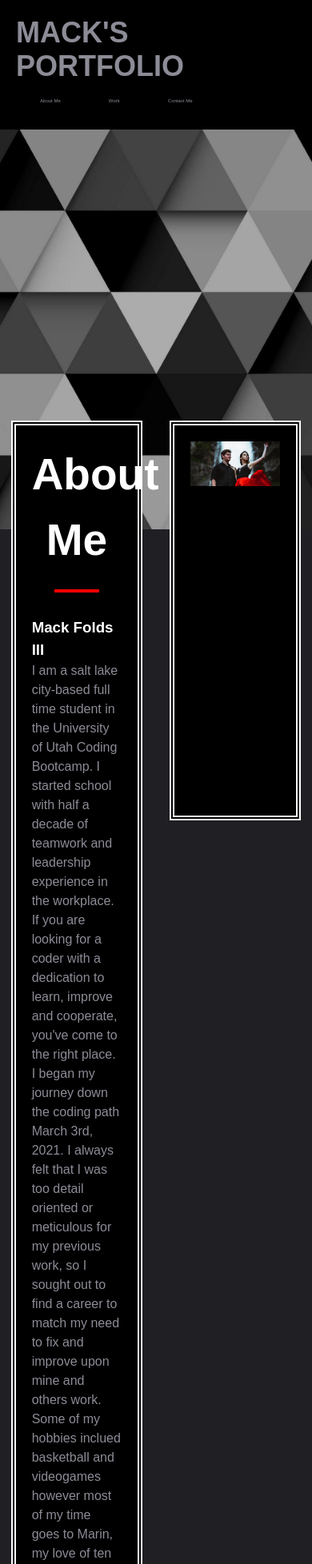
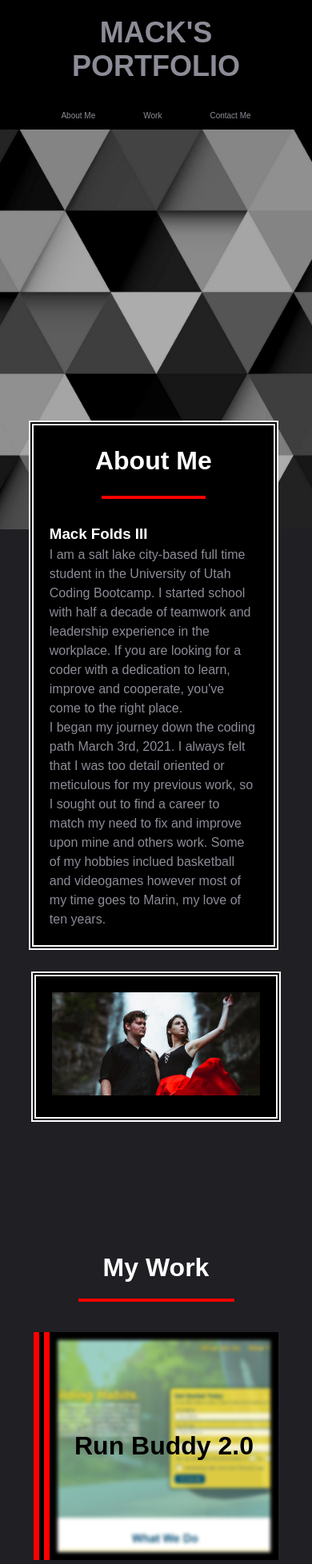
Before and after one commit to MackFolds/Macks-Portfolio, a plain HTML site: page index.html in a window 390 px wide. Shown: the top 1956 px of the page at 80% size. Drawn offline with Linux system fonts and the light colour scheme; files whose address does not match are found by name.

Commit message:
make mobile responive

```diff
--- a/assets/style.css
+++ b/assets/style.css
@@ -144,7 +144,7 @@ max-width: 800px;
 
 .project {
     border-left: 20px double red;
-    margin: 3.5%;
+    margin: 1%;
     background-color: rgb(0, 0, 0);
     width: 40%;
     padding: 10px;
@@ -180,7 +180,7 @@ max-width: 800px;
 }
 
 .projects {
-margin: 5%;
+margin: 1%;
 display: flex;
 }
 
@@ -190,7 +190,54 @@ display: flex;
     color: white;
     background-color: black;
     position: relative;
-
-
     display: block;
 }
+
+@media screen and (max-width: 980px) {
+    header {
+      padding-bottom: 0;
+      justify-content: center;
+    }
+
+    header h1 {
+      width: 100%;
+      text-align: center;
+    }
+
+    header nav ul {
+      margin-top: 20px;
+      width: 100%;
+      justify-content: center;
+    }
+
+    header nav ul li a, footer nav ul li a {
+      font-size: 10px;
+    }
+
+    footer h2, footer div {
+      text-align: center;
+      width: 100%;
+    }
+    .flex-container{
+        flex-direction: column;
+        align-items: center;
+    }
+    .section-title {
+        font-size: xx-large;
+      }
+
+    .about-me {
+          width: 80%;
+      }
+
+    .project-text {
+          font-size: 200%;
+      }
+      .projects{
+          flex-direction: column;
+          align-items: center;
+      }
+      .project {
+          width: 80%;
+      }
+  }
```
